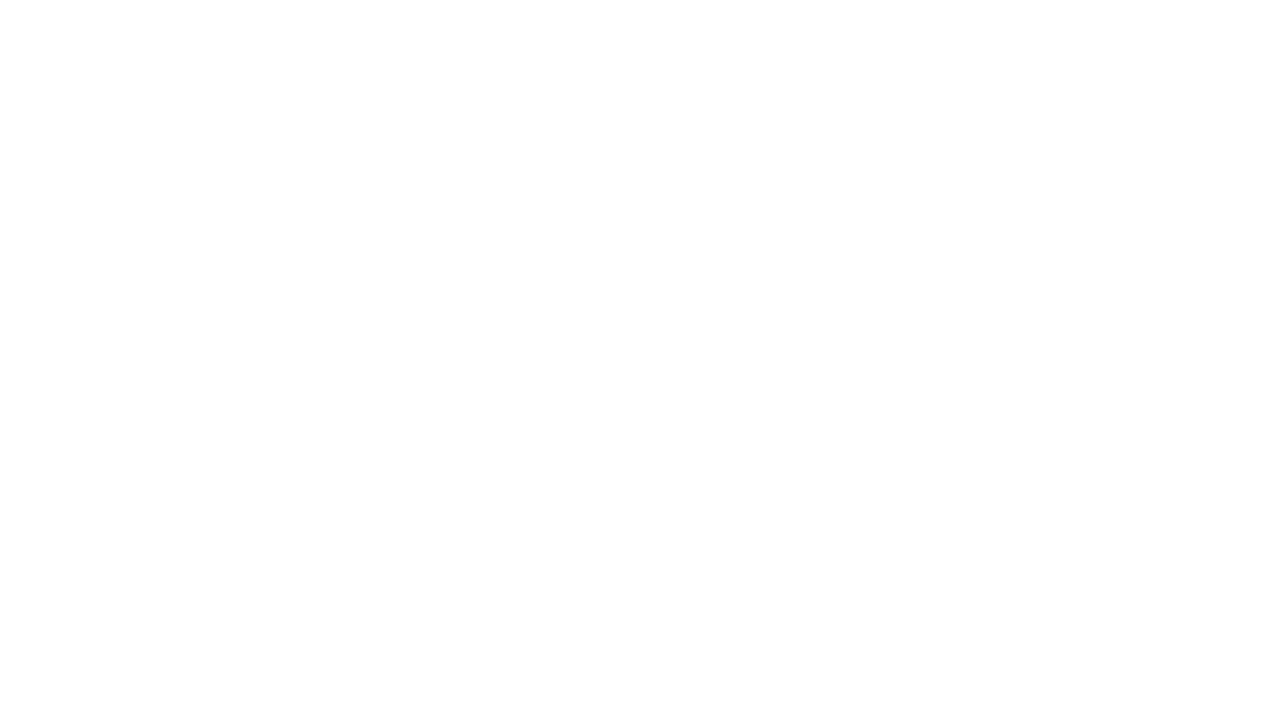
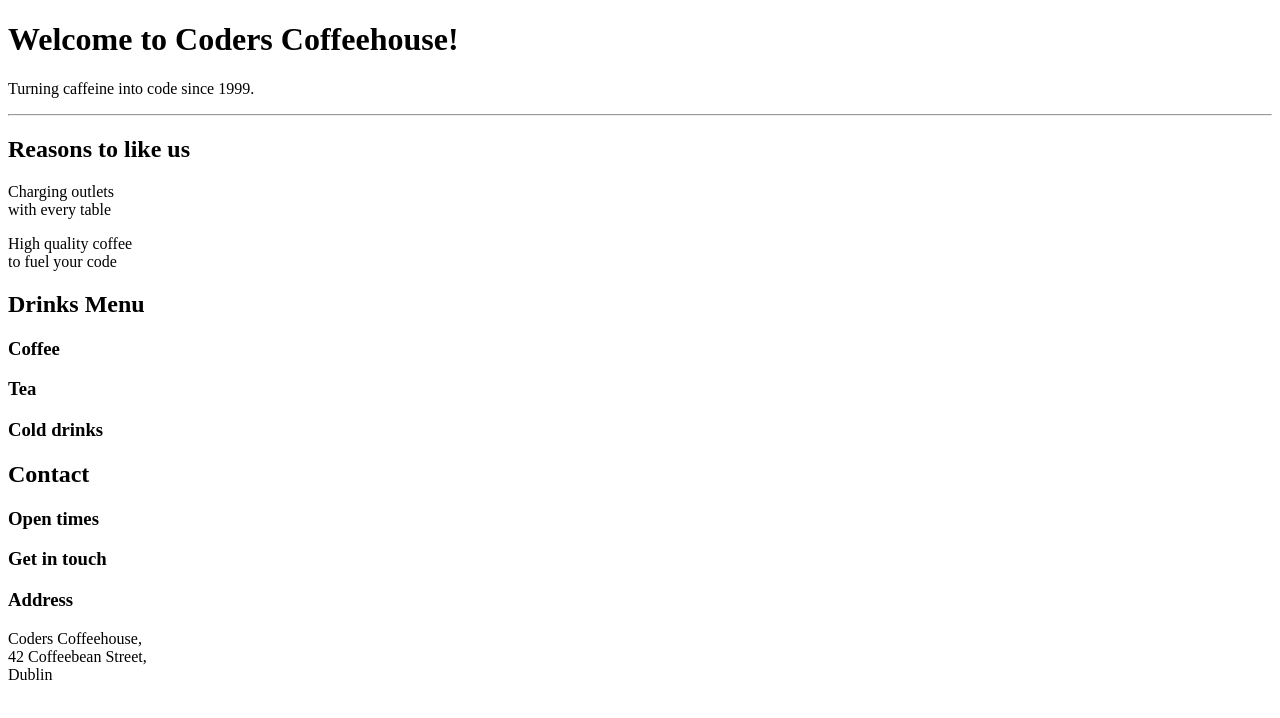
Before and after one commit to CodInst/-CodersCoffeehouse, a plain HTML site: page index.html in a window 1280 px wide. Drawn offline with Linux system fonts and the light colour scheme.

Commit message:
Chore: Adding paragraphes and text

```diff
--- a/index.html
+++ b/index.html
@@ -1,12 +1,34 @@
 <!DOCTYPE html>
 <html lang="en-US">
-    <head>
-        <title>
 
-        </title>
-    </head>
+<head>
+    <title>
+        Coders Coffehouse
+    </title>
+</head>
 
-    <body>
+<body>
+    <h1>Welcome to Coders Coffeehouse!</h1>
+    <p>Turning caffeine into code since 1999.</p>
+    <hr>
+    <h2>Reasons to like us</h2>
+    <p>Charging outlets<br>
+        with every table</p>
+    <p>High quality coffee<br>
+        to fuel your code</p>
+    <h2>Drinks Menu</h2>
+    <h3>Coffee</h3>
+    <h3>Tea</h3>
+    <h3>Cold drinks</h3>
 
-    </body>
+    <h2>Contact</h2>
+    <h3>Open times</h3>
+    <h3>Get in touch</h3>
+    <h3>Address</h3>
+    <p>Coders Coffeehouse,<br>
+        42 Coffeebean Street,<br>
+        Dublin</p>
+
+</body>
+
 </html>
```
